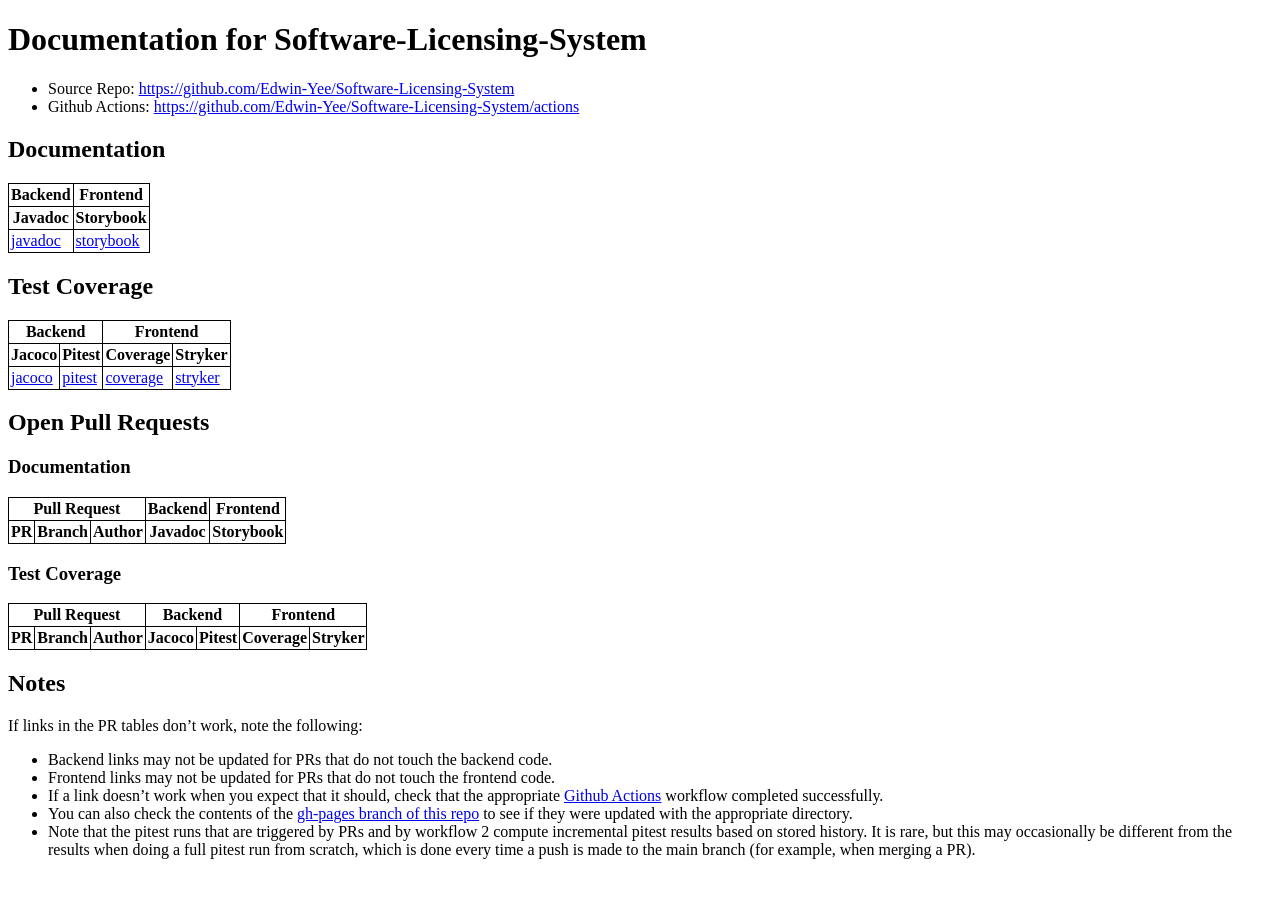
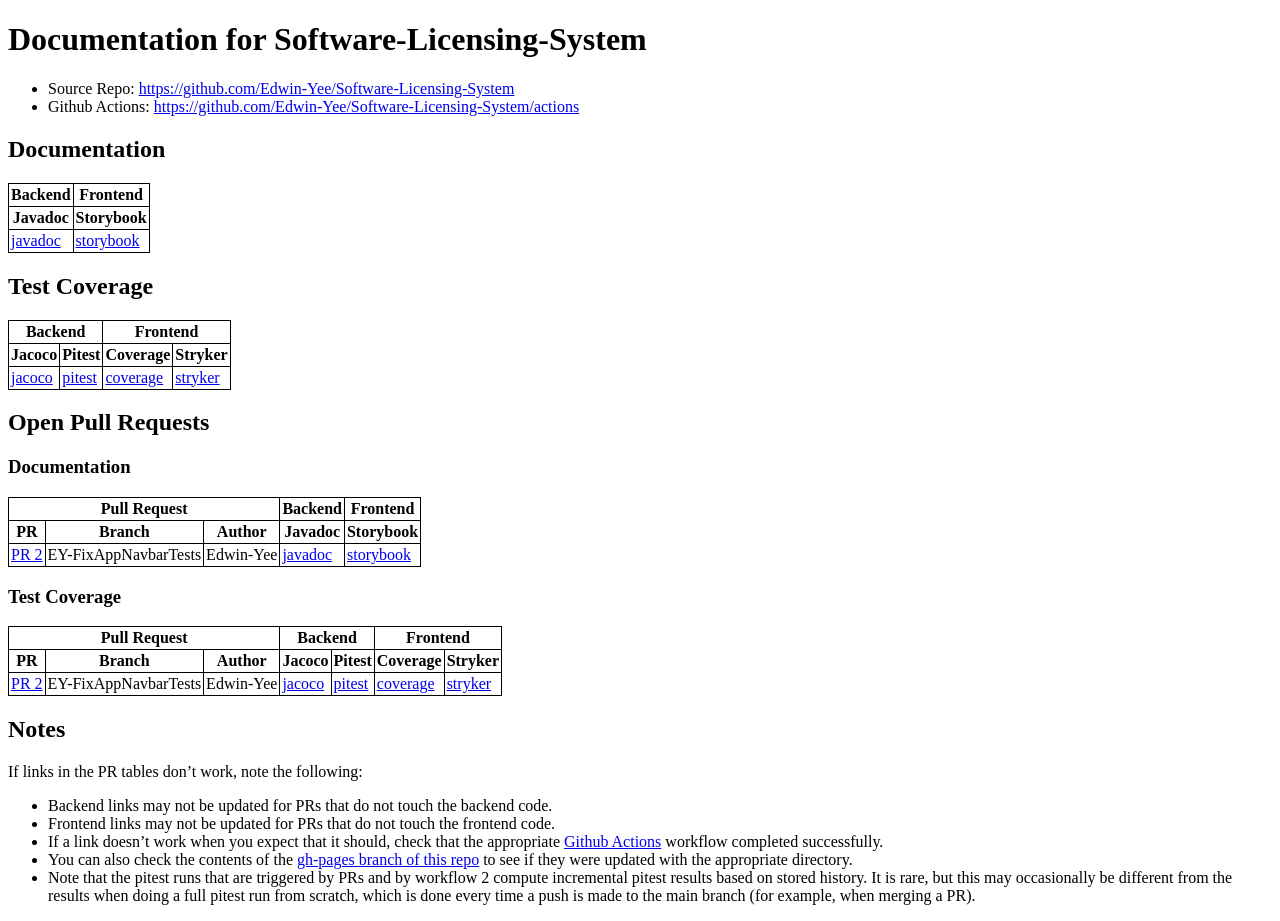
Before and after one commit to Edwin-Yee/Software-Licensing-System, a Jekyll site: the page built from index.md, in a window 1280 px wide. Built offline with Jekyll 4.4.1, drawn with Linux system fonts in a browser that asks for light colours; our own code applies the rules of GitHub Pages for plain Markdown files; before the commit the page ends 900 px from its top, so only the background shows below that.

Commit message:
Deploying to gh-pages from @ Edwin-Yee/Software-Licensing-System@10973894bf77c4ac1f108bbcfa6840bcd7eaeab7 🚀

```diff
--- a/_config.yml
+++ b/_config.yml
@@ -23,4 +23,4 @@
 repo: Edwin-Yee/Software-Licensing-System
 owner: Edwin-Yee
 repo_name: Software-Licensing-System
-pull_requests: []
+pull_requests: [{"author":{"id":"U_kgDOBXqlLw","is_bot":false,"login":"Edwin-Yee","name":"Edwin-Yee"},"headRefName":"EY-FixAppNavbarTests","number":2,"title":"Fixed AppNavbar tests and Footer tests","url":"https://github.com/Edwin-Yee/Software-Licensing-System/pull/2"}]
```
